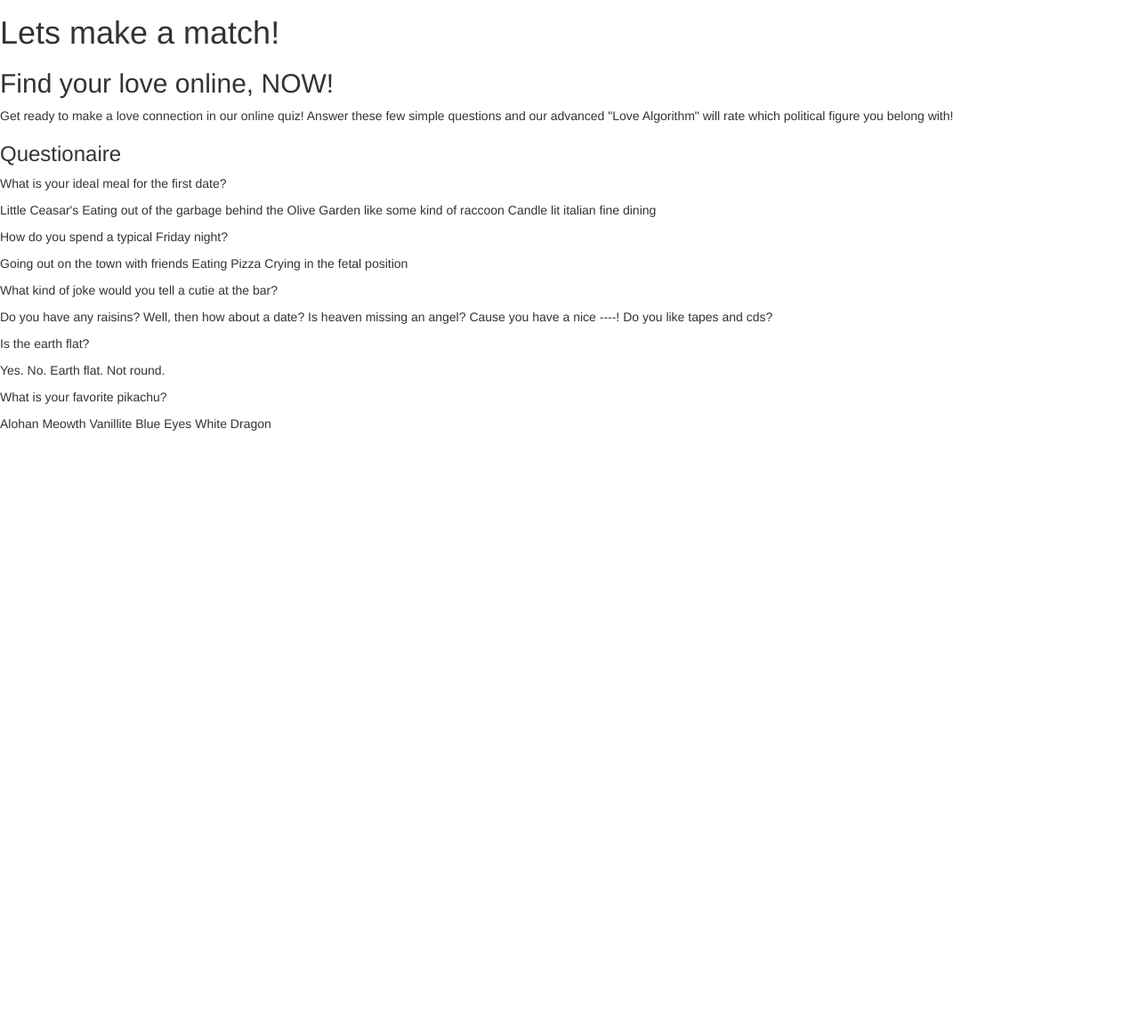
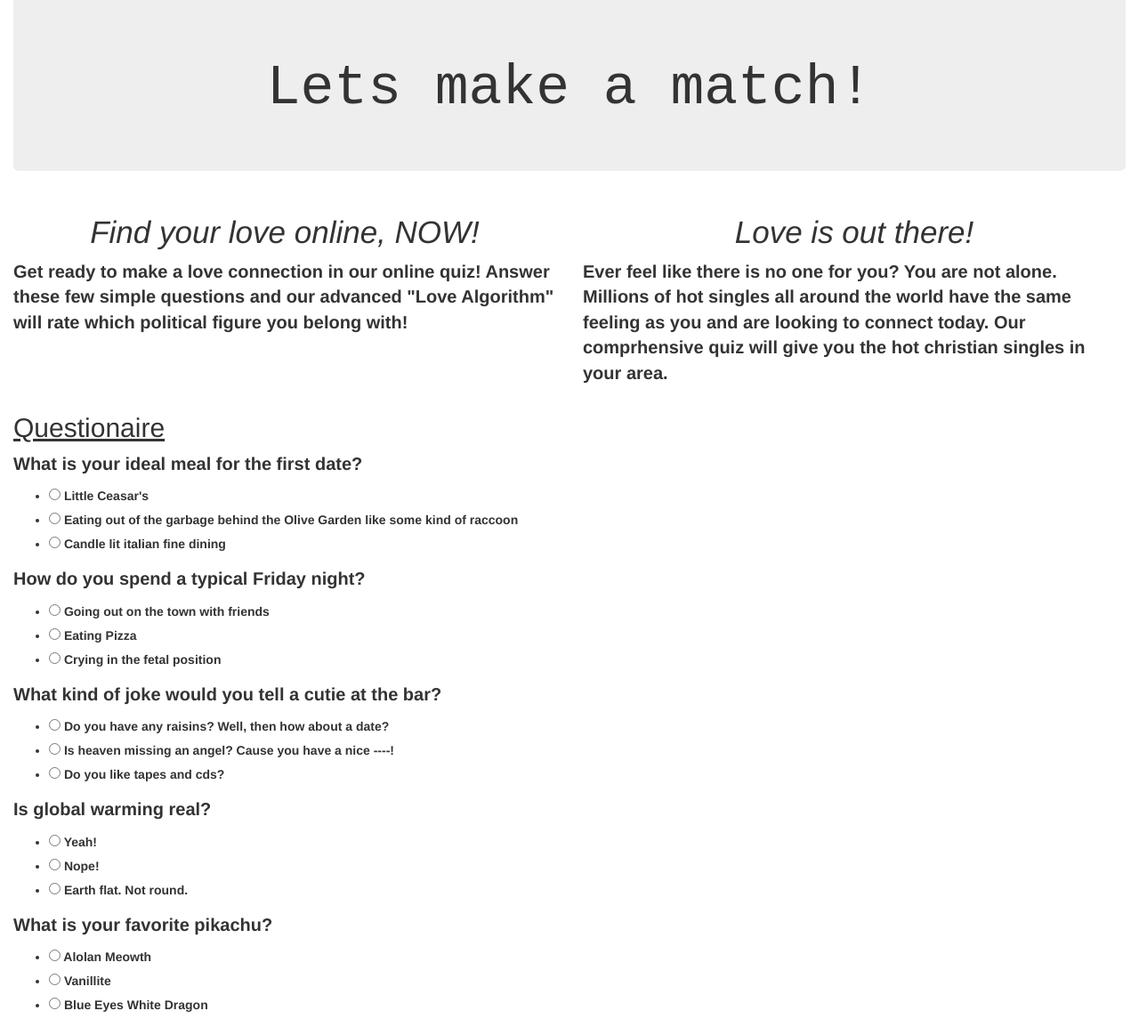
Before and after one commit to bunnymarie/celeb-dating-quiz, a plain HTML site: page index.html in a window 1280 px wide. Shown: the part 3-1157 px from the top of the page at 89% size. Before the commit the page ends 800 px from the top, so only its background shows below. Drawn offline with Linux system fonts and the light colour scheme.

Commit message:
Add radio list elements, add structure to front end.

```diff
--- a/css/styles.css
+++ b/css/styles.css
@@ -0,0 +1,21 @@
+h1 {
+  text-align: center;
+  font-size: 30px;
+  font-family: monospace;
+}
+
+p {
+    font-weight: bold;
+  font-size: 20px;
+}
+
+h2 {
+  font-size: 35px;
+text-align: center;
+font-style: italic;
+}
+
+h3 {
+  font-size: 30px;
+  text-decoration: underline;
+}
--- a/index.html
+++ b/index.html
@@ -9,40 +9,111 @@
   <script src="js/scripts.js"></script>
 </head>
 <body>
+  <div class="container-fluid">
+    <div class="jumbotron">
+
+
       <h1>Lets make a match!</h1>
+    </div>
+    <div class="row">
+      <div class="col-md-6">
+
+
         <h2>Find your love online, NOW!</h2>
         <p>Get ready to make a love connection in our online quiz!  Answer these few simple questions and our advanced "Love Algorithm" will rate which political figure you belong with!</p>
+      </div>
+      <div class="col-md-6">
+        <h2>Love is out there!</h2>
+        <p>Ever feel like there is no one for you?  You are not alone.  Millions of hot singles all around the world have the same feeling as you and are looking to connect today.  Our comprhensive quiz will give you the hot christian singles in your area.</p>
+      </div>
+    </div>
+    <form id="date">
+      <h3>Questionaire</h3>
 
-  <h3>Questionaire</h3>
       <p>What is your ideal meal for the first date?</p>
-  <p>
+
+      <ul>
+        <li><label>
+          <input type="radio" name="meal" value="1">
           Little Ceasar's
-    Eating out of the garbage behind the Olive Garden like some kind of raccoon
+        </label></li>
+        <li><label>
+          <input type="radio" name="meal" value="2">
+          Eating out of the garbage behind the Olive Garden like some kind of raccoon</li>
+        </label></li>
+        <li><label>
+          <input type="radio" name="meal" value="3">
           Candle lit italian fine dining
-  </p>
+        </label></li>
+      </ul>
+
       <p>How do you spend a typical Friday night?</p>
-  <p>
+
+      <ul>
+        <li><label>
+          <input type="radio" name="night" value="1">
           Going out on the town with friends
+        </label></li>
+        <li><label>
+          <input type="radio" name="night" value="2">
           Eating Pizza
+        </label></li>
+        <li><label>
+          <input type="radio" name="night" value="3">
           Crying in the fetal position
-  </p>
+        </label></li>
+      </ul>
+
       <p>What kind of joke would you tell a cutie at the bar?</p>
-<p>
+
+      <ul>
+        <li><label>
+          <input type="radio" name="joke" value="1">
           Do you have any raisins? Well, then how about a date?
+        </label></li>
+        <li><label>
+          <input type="radio" name="joke" value="2">
           Is heaven missing an angel? Cause you have a nice ----!
+        </label></li>
+        <li><label>
+          <input type="radio" name="joke" value="3">
           Do you like tapes and cds?
-</p>
-<p>Is the earth flat?</p>
-  <p>
-    Yes.
-    No.
+        </label></li>
+      </ul>
+      <p>Is global warming real?</p>
+
+      <ul>
+        <li><label>
+          <input type="radio" name="joke" value="1">
+          Yeah!
+        </label></li>
+        <li><label>
+          <input type="radio" name="joke" value="2">
+          Nope!
+        </label></li>
+        <li><label>
+          <input type="radio" name="joke" value="3">
           Earth flat. Not round.
-  </p>
+        </label></li>
+      </ul>
+
       <p>What is your favorite pikachu?</p>
-  <p>
-    Alohan Meowth
+
+      <ul>
+        <li><label>
+          <input type="radio" name="pika" value="1">
+          Alolan Meowth
+        </label></li>
+        <li><label>
+          <input type="radio" name="pika" value="2">
           Vanillite
+        </label></li>
+        <li><label>
+          <input type="radio" name="pika" value="3">
           Blue Eyes White Dragon
-  </p>
+        </label></li>
+      </ul>
+    </form>
+  </div>
 </body>
 </html>
```
Also changed, not shown: img/heart balloon.gif (added), img/heart skull.gif (added), img/heart.gof.gif (added), img/hearts.gif (added). Lines whose indentation alone changed are shown as unchanged.
